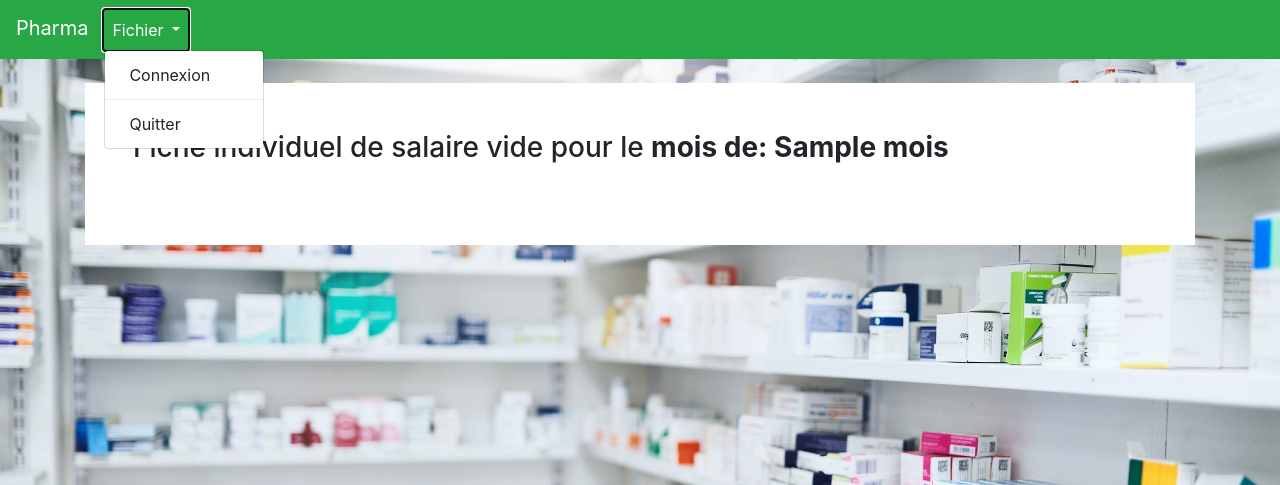
After one commit to papamatrood/pharma, a Symfony app: template templates/salaires/salariesVide.html.twig in a window 1280 px wide, after a click on "Fichier". The commit adds this page. Shown: the top 485 px of the page. Run offline with Twig, Linux system fonts and the light colour scheme; the template is opened without the code that fills it: most values are stand-ins (such as "Sample title", 1, 10 or a date in 2020); some libraries are stand-ins or nearby versions.

Commit message:
Tout fonctionne maintenant

```diff
--- a/public/js/style.js
+++ b/public/js/style.js
@@ -3,11 +3,6 @@
 $('document').ready(function () {
 
     $(this).prop('selected', 'selected');
-
-    //fermer la fénêtre quand on clique sur quitter dans la rubrique fichier
-    $("a.quitter").click(function (event) {
-        window.close();
-    });
 
 
     //Remplissage du champ nom de famille par séléction de code famille
@@ -79,7 +74,9 @@ $('document').ready(function () {
         $('#salaireMatricule option:selected').each(function () {
             id += $(this).val();
 
-            $.get('http://localhost:8000/admin/employes/' + id, function (data) {
+            $.get('http://localhost:8000/admin/employes/' + id, function () {
+            })
+                .done(function (data) {
                     $('#salairePrenomNom').val(data.employe);
                     $('#salaireDateNaissance').val(data.naissance);
                     $('#salaireNombreEnfant').val(data.enfants);
@@ -89,7 +86,12 @@ $('document').ready(function () {
                     $('#salaireFonction').val(data.fonction);
                     $('#salaireDateEmbauche').val(data.embauche);
                     $('#salaireSituationFamiliale').val(data.situation);
-            }, "json");
+                })
+                .fail(function () {
+                    alert("Erreur de chargement des informations l'employé d'id : " + id);
+                })
+                .always(function () {
+                });
 
         });
     }).change();
@@ -168,6 +170,17 @@ $('document').ready(function () {
     });
 
 
+    // Fermer l'onglet
+
+    $('#quitter').on('click', function (event) {
+        event.preventDefault();
+        if (confirm("Êtes vous sûr de vouloir fermer l'onglet ?")) {
+            var myWindow = window.open("", "_self");
+            myWindow.document.write("");
+            setTimeout(function () { myWindow.close(); }, 1000);
+        }
+    });
+
 
 
 
--- a/src/Controller/EmployesController.php
+++ b/src/Controller/EmployesController.php
@@ -191,7 +191,7 @@ class EmployesController extends AbstractController
     }
 
     /**
-     * @Route("/{id}/show", name="employes_show")
+     * @Route("/{id}", name="employes_show")
      */
     public function show(Employes $employe)
     {
@@ -240,7 +240,7 @@ class EmployesController extends AbstractController
     }
 
     /**
-     * @Route("/{id}", name="employes_delete", methods={"DELETE"})
+     * @Route("/delete/{id}", name="employes_delete", methods={"DELETE"})
      */
     public function delete(Request $request, Employes $employe): Response
     {
--- a/src/Controller/SalairesController.php
+++ b/src/Controller/SalairesController.php
@@ -60,6 +60,12 @@ class SalairesController extends AbstractController
         $em = $this->getDoctrine()->getManager();
 
         $salaries = $em->getRepository(Salaires::class)->findBy(['mois' => $mois]);
+
+        if (empty($salaries)) {
+            return $this->render('salaires/salariesVide.html.twig', [
+                'mois' => $mois
+            ]);
+        }
 
         $html = $this->renderView('salaires/salariesPDF.html.twig', ['salaries' => $salaries, 'mois' => $mois]);
         $html2pdf = new Html2Pdf('P', 'A4', 'fr');
--- a/templates/layout/layout.html.twig
+++ b/templates/layout/layout.html.twig
@@ -36,7 +36,7 @@
                     <li><a class="dropdown-item" href="{{ path('app_logout') }}">Deconnexion</a></li>
                   {% endif %}
                 <div class="dropdown-divider"></div>
-                <li><a class="dropdown-item quitter" href="#" >Quitter</a></li>
+                <li><a class="dropdown-item quitter" style="cursor: pointer" onclick="window.close();" >Quitter</a></li>
               </ul>
             </li>
             {% if is_granted('IS_AUTHENTICATED_FULLY') %}
--- /dev/null
+++ b/templates/salaires/salariesVide.html.twig
@@ -0,0 +1,8 @@
+{% extends 'layout/layout.html.twig' %}
+
+{% block body %}
+    <div class="containerBackground">
+        <h3>Fiche individuel de salaire vide pour le <strong>mois de: {{ mois }} </strong></h3>
+        <br/>
+    <div/>
+{% endblock %}
```
Lines whose indentation alone changed are shown as unchanged.
